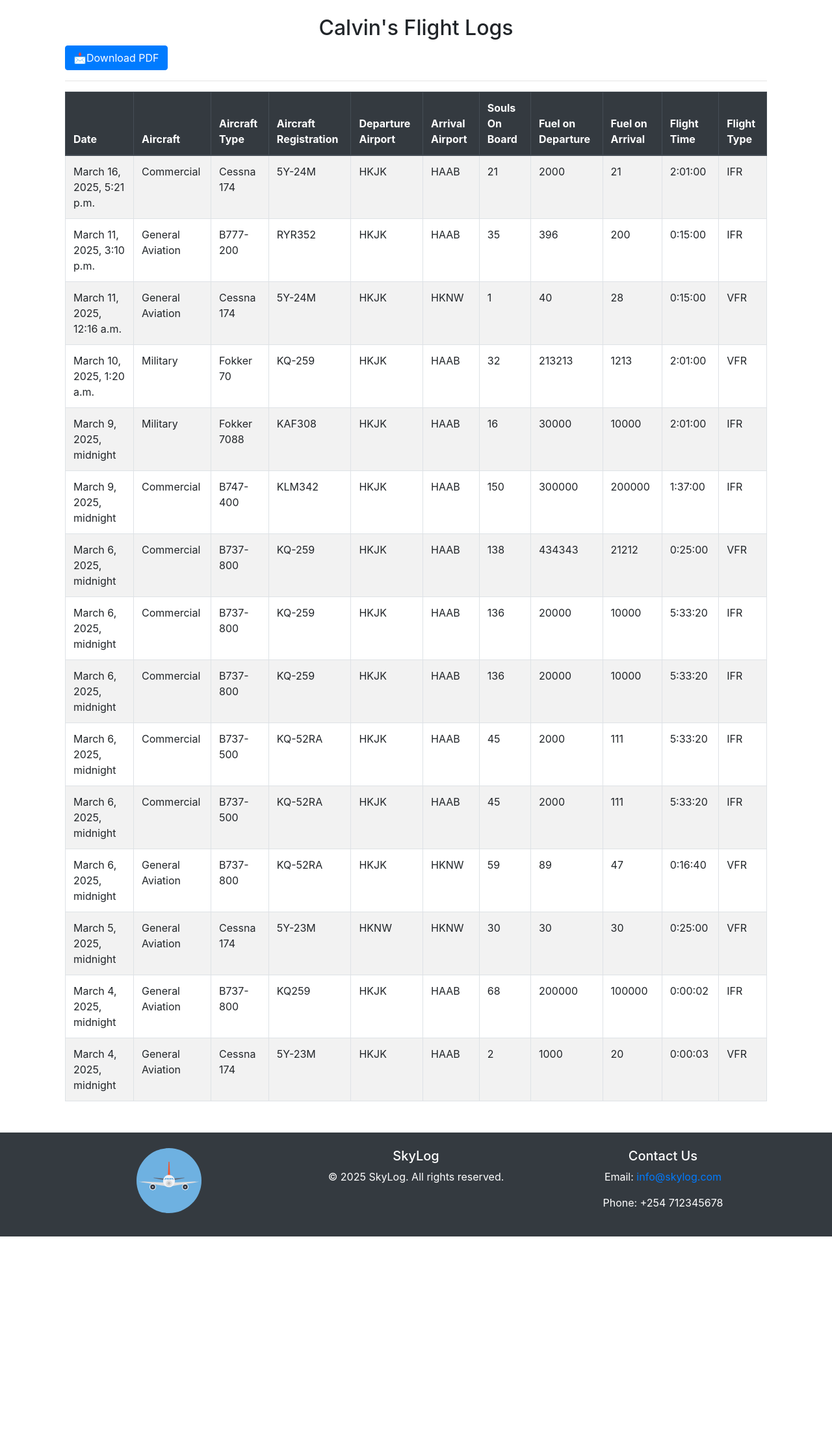
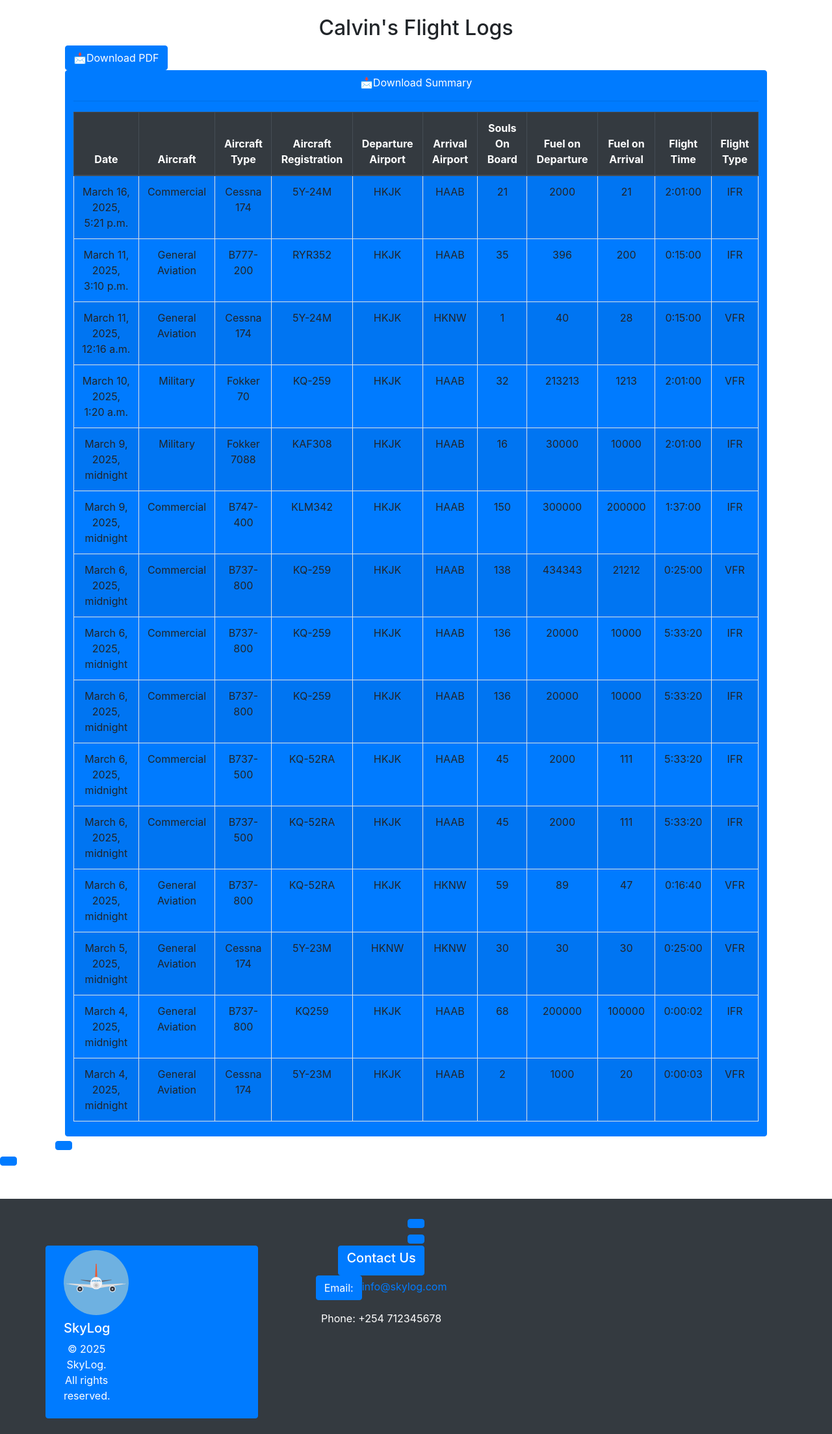
Before and after one commit to dcccalvin/SkyLog, a Django app: page /logbook/logs/generate-pdf-page/ in a window 1280 px wide. Shown: the part 56-2263 px from the top of the page at 65% size. Before the commit the page ends 1959 px from the top, so only its background shows below. Run offline with Django 4.2, Linux system fonts and the light colour scheme; a user stored in the database is signed in; data comes from the database, SQL or seed files in the repository.

Commit message:
Add link to download summary report in PDF generation page

```diff
--- a/Pilot_Logbook/logs/templates/logs/generate_pdf.html
+++ b/Pilot_Logbook/logs/templates/logs/generate_pdf.html
@@ -8,6 +8,8 @@
     <a class="btn btn-primary" href="{% url 'logs:generate_pdf' %}" role="button">
         📩Download PDF
     </a>
+    <a class="btn btn-primary" href="{% url "logs.summary_report_pdf" %}" role="button">
+        📩Download Summary
     <br>
     <hr>
 
```
